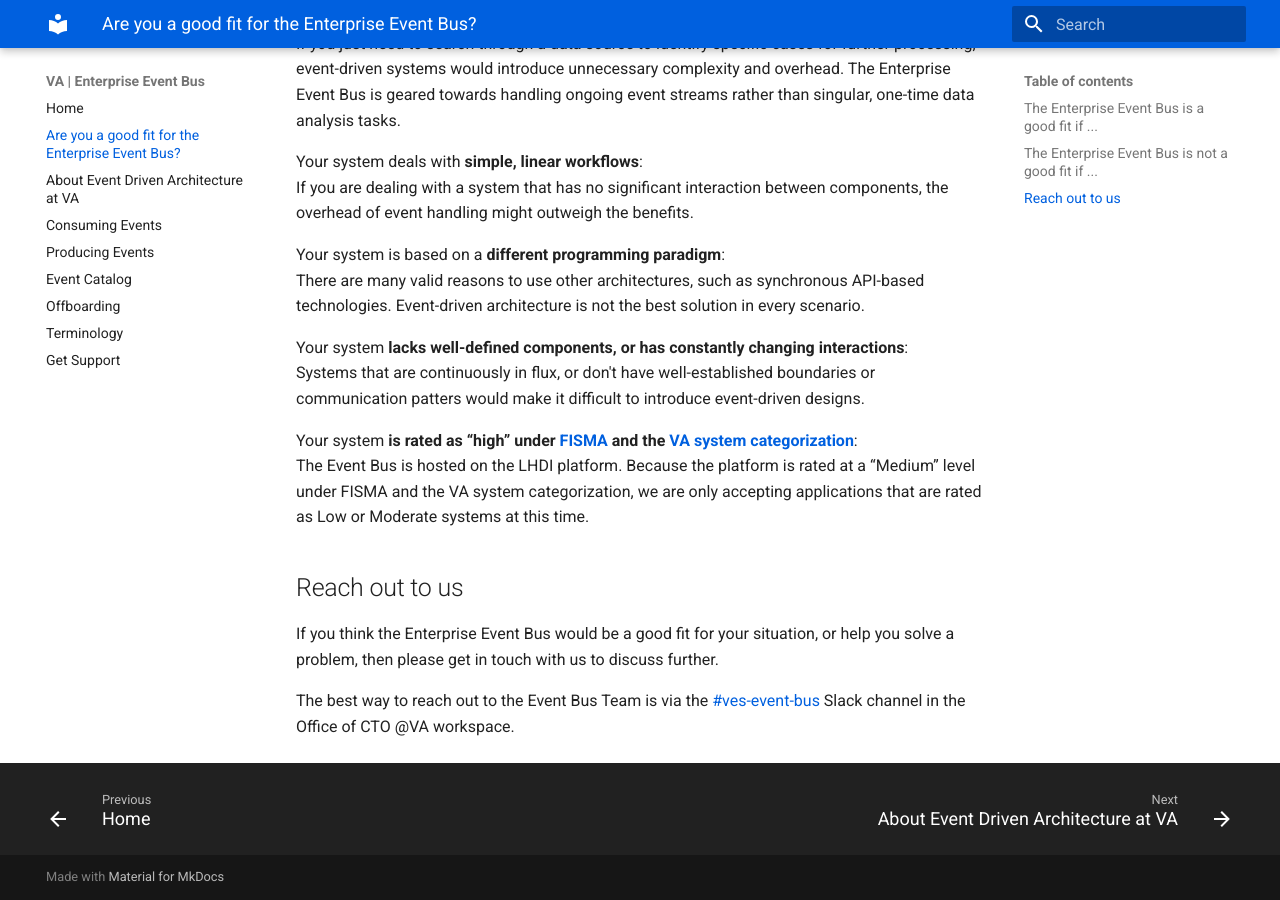
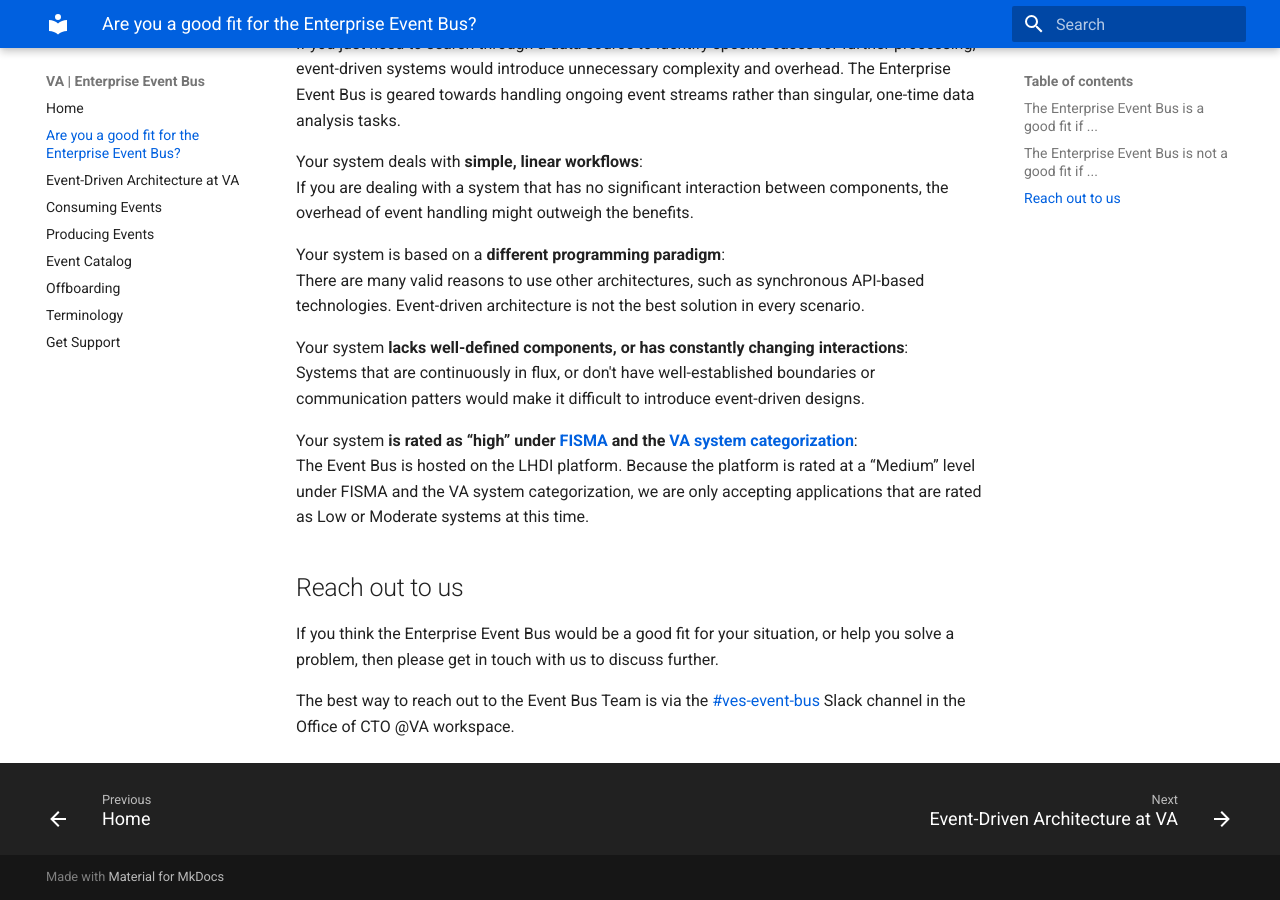
Before and after one commit to department-of-veterans-affairs/ves-event-bus-developer-portal, an MkDocs documentation site: the page built from docs/get-started.md, in a window 1280 px wide and 900 px high, scrolled down 1137 px. Built offline with MkDocs 1.6.1 and Material for MkDocs 9.7.7, drawn with Linux system fonts in a browser that asks for light colours.

Commit message:
Removed unneeded "about" from title.md

```diff
--- a/docs/intro-to-eda.md
+++ b/docs/intro-to-eda.md
@@ -1,8 +1,8 @@
 ---
-title: About Event Driven Architecture at VA
+title: Event-Driven Architecture at VA
 ---
 
-# About Event Driven Architecture at VA
+# Event-Driven Architecture at VA
 
 ## Introduction
 The Enterprise Event Bus is an asynchronous event processing system that spans systems and lines of business at VA. Event-driven architecture uses events &mdash; types of actions, such as a Veteran creating a medical appointment or updating their beneficiaries &mdash; to communicate with systems that are subscribed to the stream of events. The systems that are producing the events, also known as [producers](https://department-of-veterans-affairs.github.io/ves-event-bus-developer-portal/produce-events/), are decoupled from the systems that are consuming their events, also known as [consumers](https://department-of-veterans-affairs.github.io/ves-event-bus-developer-portal/consume-events/).
```
